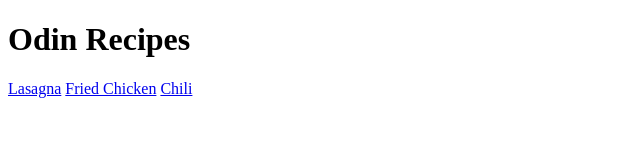
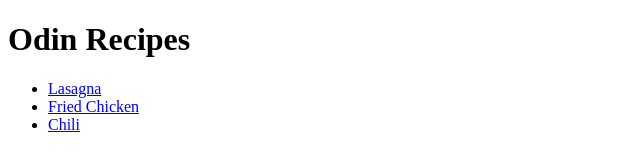
Before and after one commit to greldredge/odin-recipes, a plain HTML site: page index.html in a window 1280 px wide. Shown: the whole page, without its empty margins (0-640 px from the left). Drawn offline with Linux system fonts and the light colour scheme.

Commit message:
Updated links as a list.

```diff
--- a/index.html
+++ b/index.html
@@ -6,8 +6,10 @@
   </head>
   <body>
     <h1>Odin Recipes</h1>
-    <a href="./recipes/lasagna.html">Lasagna</a>
-    <a href="./recipes/friedchicken.html">Fried Chicken</a>
-    <a href="./recipes/chili.html">Chili</a>
+    <ul>
+      <li><a href="./recipes/lasagna.html">Lasagna</a></li>
+      <li><a href="./recipes/friedchicken.html">Fried Chicken</a></li>
+      <li><a href="./recipes/chili.html">Chili</a></li>
+    </ul>
   </body>
 </html>
```
